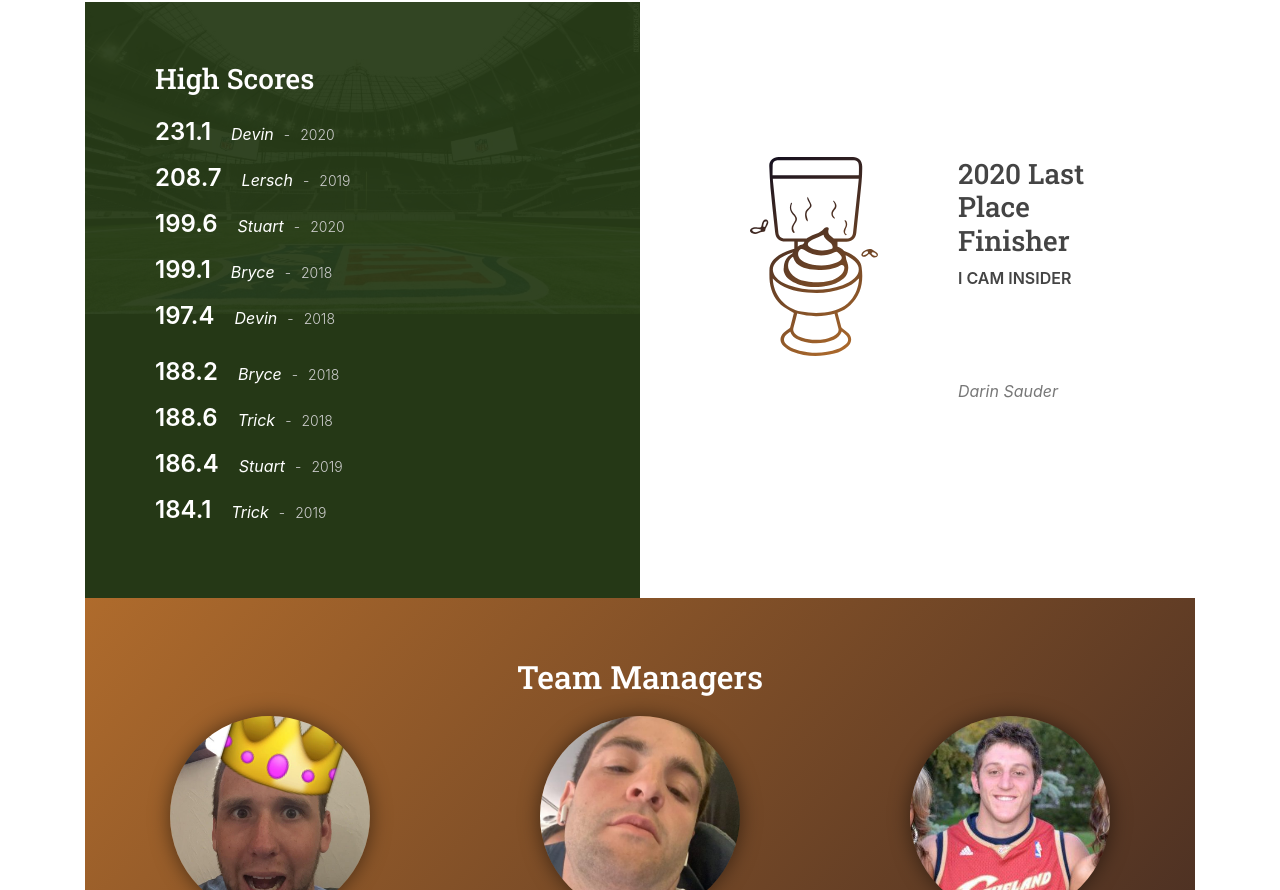
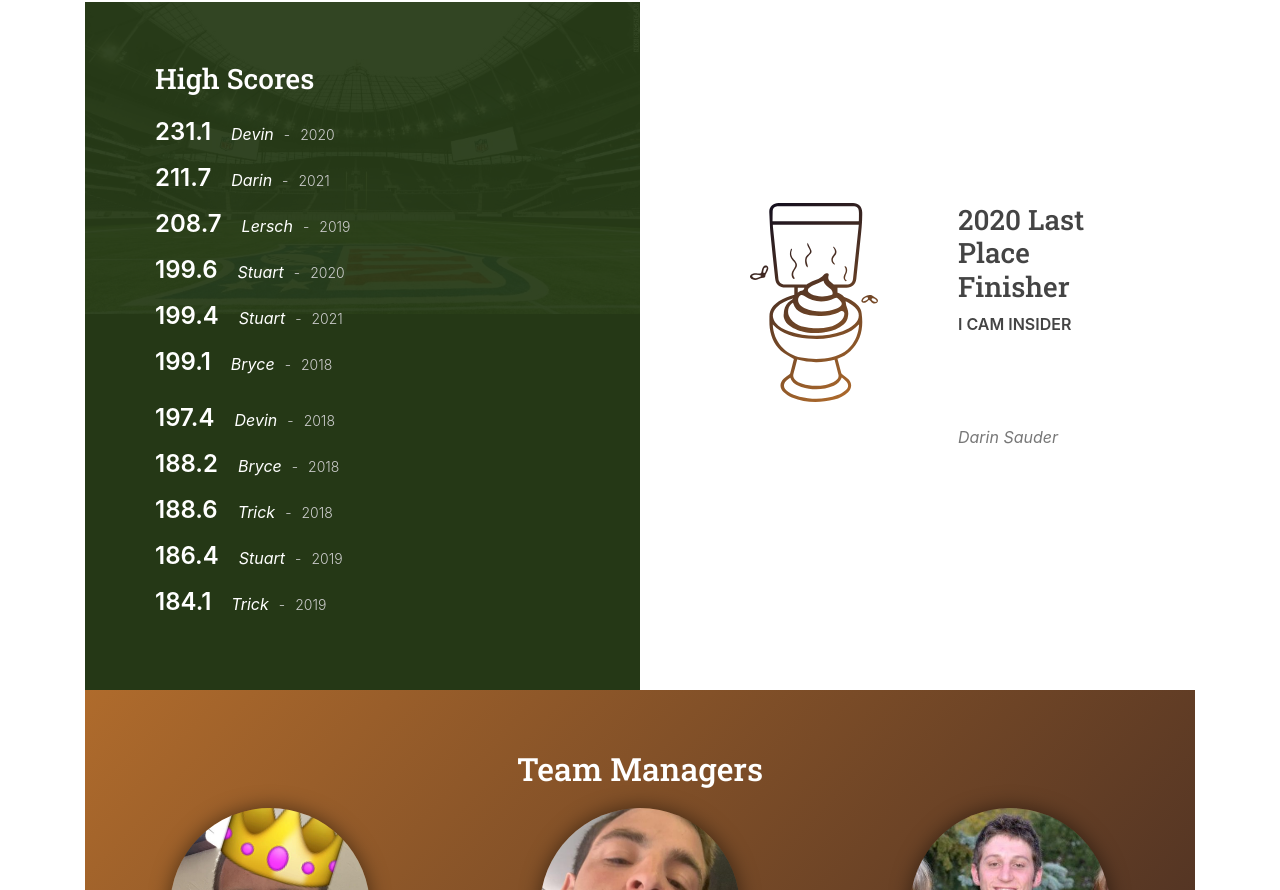
Before and after one commit to swyse5/swyse5.github.io, a plain HTML site: page index.html in a window 1280 px wide. Shown: the part 1298-2188 px from the top of the page. Drawn offline with nearby package versions, Linux system fonts and the light colour scheme; no server answers.

Commit message:
2 new high scores added

```diff
--- a/index.html
+++ b/index.html
@@ -220,12 +220,14 @@
                 <div class="list flex flex-wrap">
                   <div class="list__item auto">
                     <p><span class="score">231.1</span><span class="manager">Devin</span><span class="year">2020</span></p>
+                    <p><span class="score">211.7</span><span class="manager">Darin</span><span class="year">2021</span></p>
                     <p><span class="score">208.7</span><span class="manager">Lersch</span><span class="year">2019</span></p>
                     <p><span class="score">199.6</span><span class="manager">Stuart</span><span class="year">2020</span></p>
+                    <p><span class="score">199.4</span><span class="manager">Stuart</span><span class="year">2021</span></p>
                     <p><span class="score">199.1</span><span class="manager">Bryce</span><span class="year">2018</span></p>
-                    <p><span class="score">197.4</span><span class="manager">Devin</span><span class="year">2018</span></p>
                   </div>
                   <div class="list__item auto">
+                    <p><span class="score">197.4</span><span class="manager">Devin</span><span class="year">2018</span></p>
                     <p><span class="score">188.2</span><span class="manager">Bryce</span><span class="year">2018</span></p>
                     <p><span class="score">188.6</span><span class="manager">Trick</span><span class="year">2018</span></p>
                     <p><span class="score">186.4</span><span class="manager">Stuart</span><span class="year">2019</span></p>
```
